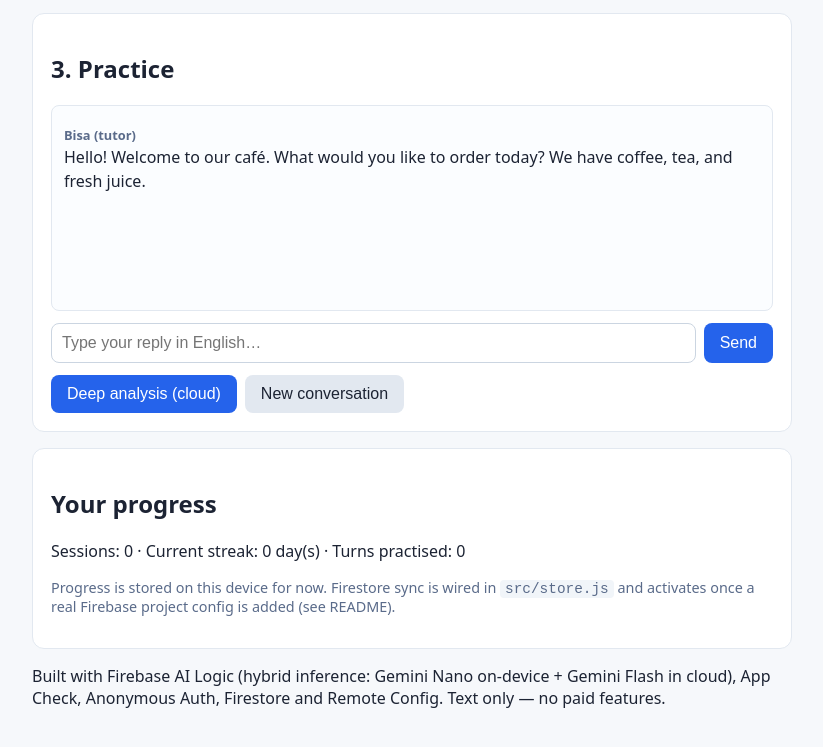
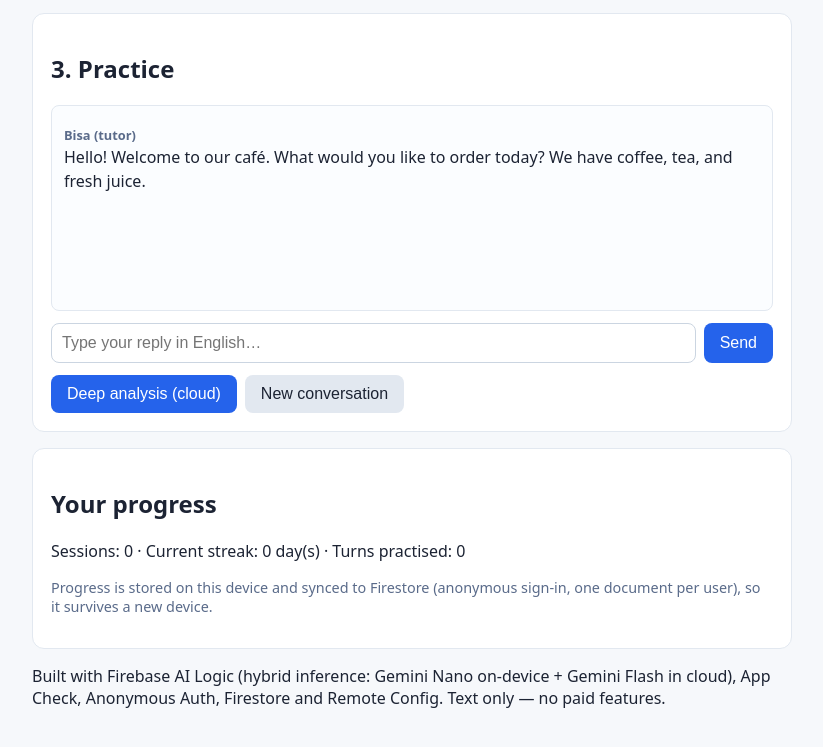
Before and after one commit to gondaldaily-cell/bisa, a website built with Vite: page index.html in a window 1280 px wide. Shown: the part 722-1469 px from the top of the page, without its empty margins (228-1051 px from the left). Built offline with nearby package versions, Linux system fonts and the light colour scheme; some packages are replaced by stand-ins of ours; no server answers.

Commit message:
Update stale progress note: Firestore sync is active

```diff
--- a/index.html
+++ b/index.html
@@ -52,7 +52,7 @@
       <section class="card">
         <h2>Your progress</h2>
         <p id="progress">Sessions: 0 · Current streak: 0 days · Turns practised: 0</p>
-        <p class="note">Progress is stored on this device for now. Firestore sync is wired in <code>src/store.js</code> and activates once a real Firebase project config is added (see README).</p>
+        <p class="note">Progress is stored on this device and synced to Firestore (anonymous sign-in, one document per user), so it survives a new device.</p>
       </section>
     </main>
 
```
